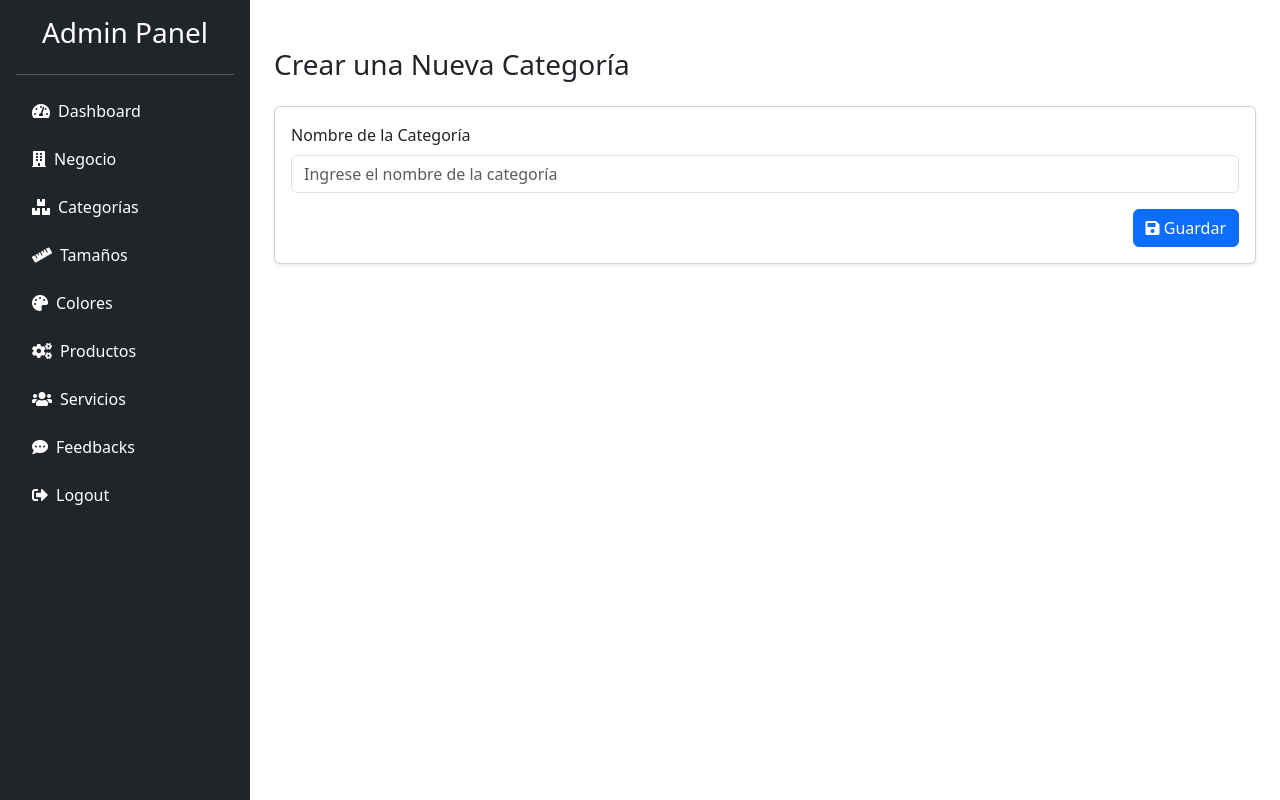
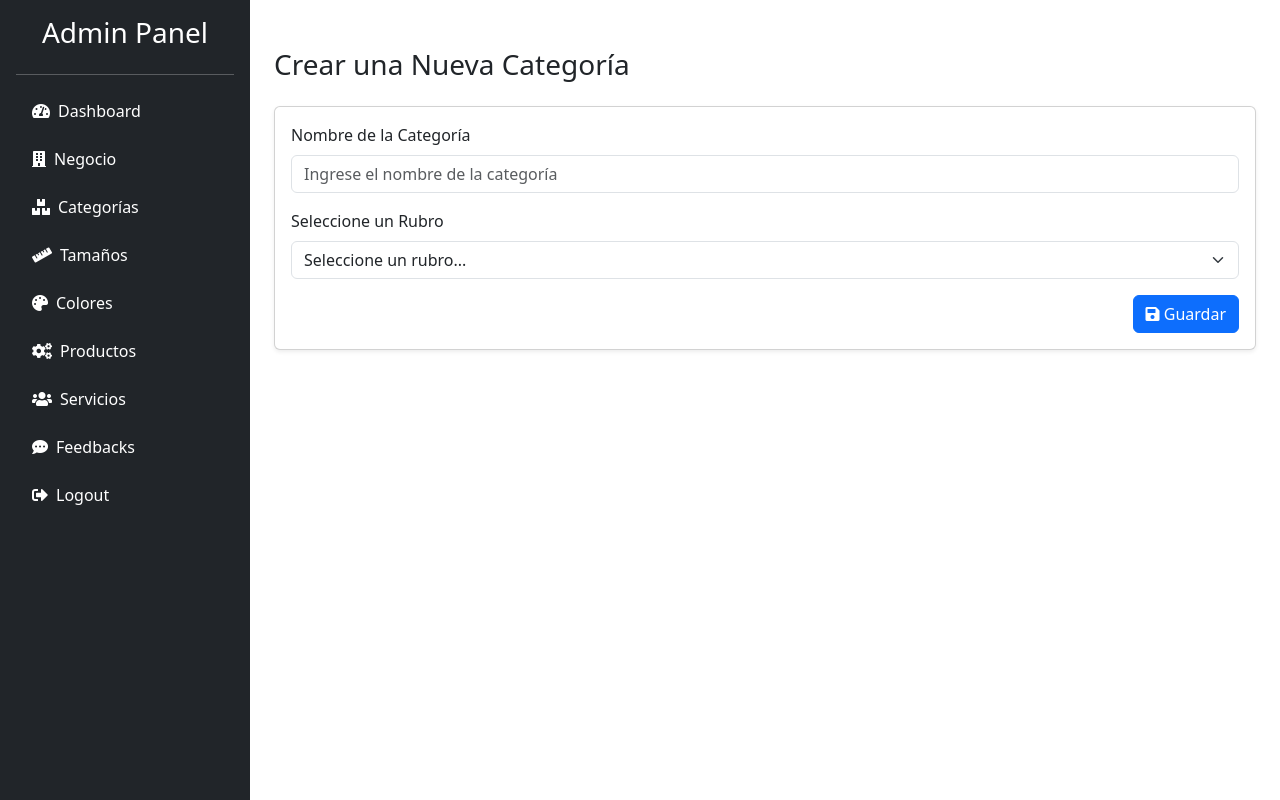
Before and after one commit to Kabudence/Emprende_mas_Alquiler_josue2, a Flask app: page /categorias/crear in a window 1280 px wide. Run offline with Flask 3, Linux system fonts and the light colour scheme; the visitor is signed in with stand-in values (Sample User, id 1); data that the repository does not hold is empty; parts of the project's set-up code (start-up, migrations or seed data) failed here and were passed over.

Commit message:
Modificar categorias

```diff
--- a/app/categorias/routes.py
+++ b/app/categorias/routes.py
@@ -7,32 +7,22 @@ from . import categorias
 @categorias.route('/')
 @login_required
 def index():
-    # Obtener el negocio asociado al usuario logueado
-    negocio = Negocio.query.filter_by(usuario_id=current_user.id).first()
+    # Capturar el parámetro de búsqueda
+    query = request.args.get('buscar', '')  # Si no se pasa 'buscar', será una cadena vacía
 
-    # Capturar el parámetro de búsqueda
-    query = request.args.get('buscar', '')  # Si no se pasa 'q', el valor será una cadena vacía
+    # Filtrar categorías basadas en el término de búsqueda
+    categorias_lista = Categoria.query.filter(
+        Categoria.nombre.ilike(f'%{query}%')  # Filtrar por nombre usando ILIKE (case-insensitive)
+    ).all()
 
-    if negocio:
-        # Filtrar las categorías asociadas al rubro del negocio
-        categorias_lista = Categoria.query.filter(
-            Categoria.rubro_id == negocio.rubro_id,
-            Categoria.nombre.ilike(f'%{query}%')  # Filtrar por nombre usando ILIKE (case-insensitive)
-        ).all()
-    else:
-        categorias_lista = []
-
-    # Pasar el término de búsqueda a la plantilla
     return render_template('categorias/index.html', categorias=categorias_lista, query=query)
 
 @categorias.route('/crear', methods=['GET', 'POST'])
 @login_required
 def crear():
-    negocio = Negocio.query.filter_by(usuario_id=current_user.id).first()
-
     if request.method == 'POST':
         nombre = request.form.get('nombre')
-        rubro_id = negocio.rubro_id if negocio else None
+        rubro_id = request.form.get('rubro_id')
 
         if nombre and rubro_id:
             nueva_categoria = Categoria(nombre=nombre, rubro_id=rubro_id)
@@ -43,7 +33,9 @@ def crear():
         else:
             flash('Error al crear la categoría. Verifique los datos ingresados.', 'danger')
 
-    return render_template('categorias/crear_categoria.html')
+    # Obtener todos los rubros para mostrarlos en el formulario
+    rubros = Rubro.query.all()
+    return render_template('categorias/crear_categoria.html', rubros=rubros)
 
 
 @categorias.route('/actualizar/<int:id>', methods=['GET', 'POST'])
--- a/app/categorias/templates/categorias/crear_categoria.html
+++ b/app/categorias/templates/categorias/crear_categoria.html
@@ -12,6 +12,15 @@
                 <label for="nombre" class="form-label">Nombre de la Categoría</label>
                 <input type="text" class="form-control" id="nombre" name="nombre" placeholder="Ingrese el nombre de la categoría" required>
             </div>
+            <div class="mb-3">
+                <label for="rubro_id" class="form-label">Seleccione un Rubro</label>
+                <select class="form-select" id="rubro_id" name="rubro_id" required>
+                    <option value="" selected disabled>Seleccione un rubro...</option>
+                    {% for rubro in rubros %}
+                        <option value="{{ rubro.id }}">{{ rubro.nombre }}</option>
+                    {% endfor %}
+                </select>
+            </div>
             <div class="text-end">
                 <button type="submit" class="btn btn-primary">
                     <i class="fas fa-save"></i> Guardar
@@ -20,4 +29,5 @@
         </form>
     </div>
 </div>
+
 {% endblock %}
```
